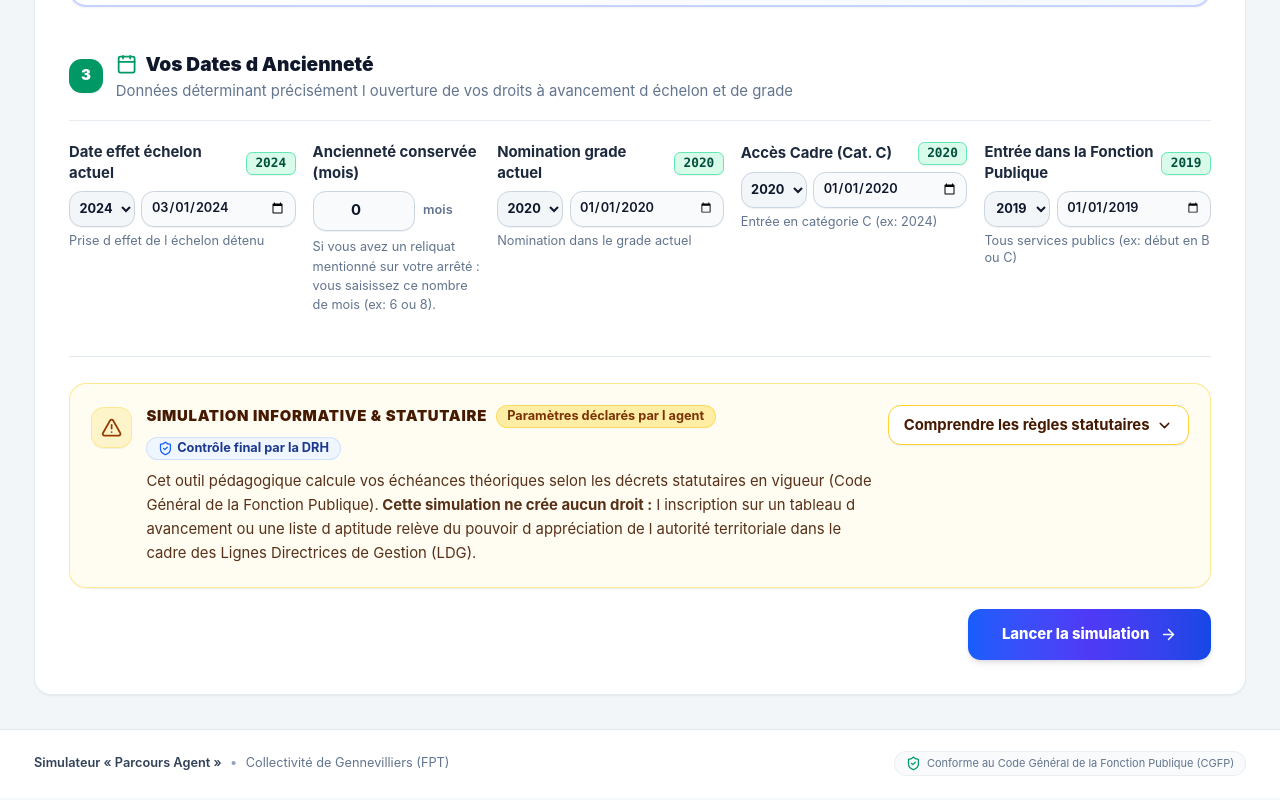
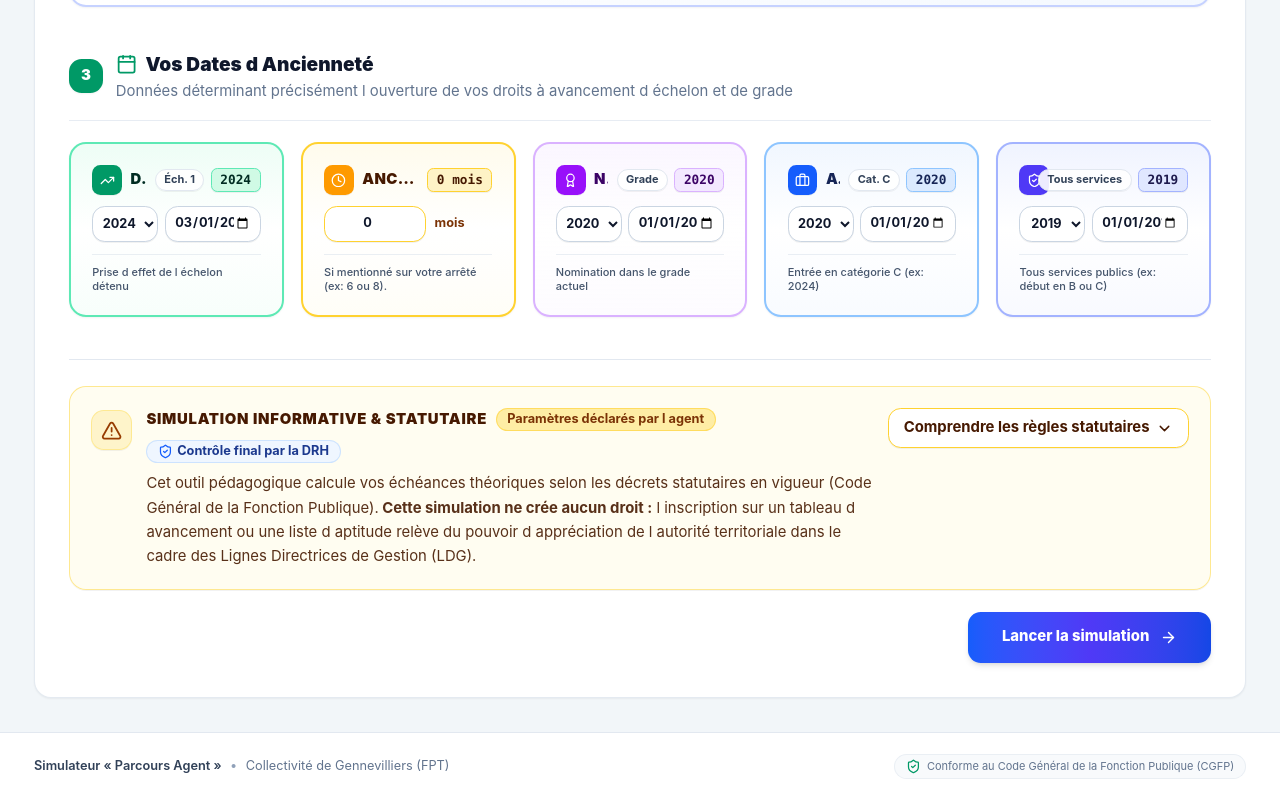
Before and after one commit to Nikkoola22/bolt, a React (Vite) app: page / in a window 1280 px wide. Shown: the part 1132-1932 px from the top of the page. Built offline with nearby package versions, Linux system fonts and the light colour scheme.

Commit message:
style: visibilise Section 3 date and seniority fields with colorful thematic cards, icons, and badges

```diff
--- a/src/components/AgentIntakeView.tsx
+++ b/src/components/AgentIntakeView.tsx
@@ -14,7 +14,9 @@ import {
   Zap,
   Award,
   TrendingUp,
-  FileText
+  FileText,
+  Clock,
+  ShieldCheck
 } from "lucide-react";
 
 interface AgentIntakeViewProps {
@@ -475,7 +477,8 @@ export const AgentIntakeView: React.FC<AgentIntakeViewProps> = ({
             </div>
           </div>
 
-          <div className="mt-5 grid grid-cols-1 sm:grid-cols-2 lg:grid-cols-3 xl:grid-cols-[1.15fr_0.85fr_1.15fr_1.15fr_1.15fr] gap-3.5 sm:gap-4 text-sm">
+          <div className="mt-5 grid grid-cols-1 sm:grid-cols-2 lg:grid-cols-3 xl:grid-cols-5 gap-3.5 sm:gap-4 text-sm">
+            {/* 1. Date effet échelon actuel (Thème Émeraude) */}
             <DateFieldWithYear
               label="Date effet échelon actuel"
               value={formData.dateEffetEchelonActuel}
@@ -484,28 +487,48 @@ export const AgentIntakeView: React.FC<AgentIntakeViewProps> = ({
               maxYear={2026}
               hint="Prise d effet de l échelon détenu"
               required
+              cardMode
+              themeColor="emerald"
+              icon={<TrendingUp className="w-3.5 h-3.5" />}
+              badgeLabel={`Éch. ${formData.echelonActuel}`}
             />
 
+            {/* 2. Ancienneté conservée (Thème Ambre) */}
+            <div className="border-2 border-amber-300 hover:border-amber-500 bg-gradient-to-b from-amber-50/90 via-white to-amber-50/40 rounded-2xl p-4 sm:p-5 shadow-xs hover:shadow-md transition-all duration-200 flex flex-col justify-between group">
               <div>
-              <div className="flex items-center justify-between mb-1.5">
-                <label className="block font-bold text-slate-800 text-sm">Ancienneté conservée (mois)</label>
+                <div className="flex items-center justify-between gap-2 mb-2.5">
+                  <div className="flex items-center gap-2 min-w-0">
+                    <div className="w-7 h-7 rounded-lg bg-amber-500 text-white flex items-center justify-center shadow-2xs shrink-0">
+                      <Clock className="w-3.5 h-3.5" />
                     </div>
-              <div className="flex items-center gap-2">
+                    <label className="block font-black text-amber-950 text-xs sm:text-sm tracking-wide uppercase truncate" title="Ancienneté conservée (mois)">
+                      Ancienneté conservée
+                    </label>
+                  </div>
+                  <span className="text-xs font-mono font-black px-2 py-0.5 rounded-md shadow-2xs bg-amber-100 text-amber-950 border border-amber-300 shrink-0">
+                    {formData.ancienneteConserveeMois || 0} mois
+                  </span>
+                </div>
+
+                <div className="flex items-center gap-2 mt-2">
                   <input
                     type="number"
                     min="0"
                     max="36"
                     value={formData.ancienneteConserveeMois}
                     onChange={(e) => setFormData({ ...formData, ancienneteConserveeMois: Number(e.target.value) })}
-                  className="w-20 sm:w-24 bg-slate-50/90 border border-slate-300 rounded-xl px-2.5 py-2 text-slate-900 font-bold text-sm text-center focus:bg-white focus:ring-2 focus:ring-emerald-500/20 focus:border-emerald-500 transition-all shadow-2xs"
+                    className="w-20 sm:w-24 bg-white border border-amber-300 rounded-xl px-2.5 py-2 text-slate-900 font-bold text-xs sm:text-xs text-center focus:bg-white focus:ring-2 focus:ring-amber-500/20 focus:border-amber-500 transition-all shadow-2xs"
                   />
-                <span className="text-xs text-slate-500 font-semibold">mois</span>
+                  <span className="text-xs font-bold text-amber-900">mois</span>
                 </div>
-              <span className="text-xs text-slate-500 mt-1.5 block leading-normal">
-                Si vous avez un reliquat mentionné sur votre arrêté : vous saisissez ce nombre de mois (ex: 6 ou 8).
-              </span>
               </div>
 
+              <div className="mt-3 pt-2.5 border-t border-slate-200/70 text-[11px] text-slate-600 font-medium leading-tight">
+                Si mentionné sur votre arrêté (ex: 6 ou 8).
+              </div>
+            </div>
+
+            {/* 3. Nomination grade actuel (Thème Violet) */}
             <DateFieldWithYear
               label="Nomination grade actuel"
               value={formData.dateNominationGradeActuel}
@@ -522,8 +545,13 @@ export const AgentIntakeView: React.FC<AgentIntakeViewProps> = ({
               maxYear={2026}
               hint="Nomination dans le grade actuel"
               required
+              cardMode
+              themeColor="purple"
+              icon={<Award className="w-3.5 h-3.5" />}
+              badgeLabel="Grade"
             />
 
+            {/* 4. Accès Cadre (Thème Bleu) */}
             <DateFieldWithYear
               label={`Accès Cadre (Cat. ${currentCadre.categorie})`}
               value={formData.dateEntreeCadreEmploi || formData.dateNominationGradeActuel}
@@ -532,10 +560,15 @@ export const AgentIntakeView: React.FC<AgentIntakeViewProps> = ({
               maxYear={2026}
               hint={`Entrée en catégorie ${currentCadre.categorie} (ex: 2024)`}
               required
+              cardMode
+              themeColor="blue"
+              icon={<Briefcase className="w-3.5 h-3.5" />}
+              badgeLabel={`Cat. ${currentCadre.categorie}`}
             />
 
+            {/* 5. Entrée Fonction Publique (Thème Indigo) */}
             <DateFieldWithYear
-              label="Entrée dans la Fonction Publique"
+              label="Entrée Fonction Publique"
               value={formData.dateEntreeFonctionPublique}
               onChange={(val) => setFormData({ ...formData, dateEntreeFonctionPublique: val })}
               minYear={1965}
@@ -543,6 +576,10 @@ export const AgentIntakeView: React.FC<AgentIntakeViewProps> = ({
               highlightYear={1998}
               hint="Tous services publics (ex: début en B ou C)"
               required
+              cardMode
+              themeColor="indigo"
+              icon={<ShieldCheck className="w-3.5 h-3.5" />}
+              badgeLabel="Tous services"
             />
           </div>
         </div>
--- a/src/components/DateFieldWithYear.tsx
+++ b/src/components/DateFieldWithYear.tsx
@@ -1,4 +1,6 @@
 import React, { useMemo } from "react";
+
+export type DateFieldTheme = "emerald" | "purple" | "blue" | "indigo" | "amber" | "slate";
 
 export interface DateFieldWithYearProps {
   label: string;
@@ -10,7 +12,75 @@ export interface DateFieldWithYearProps {
   maxYear?: number;
   highlightYear?: number;
   badgeLabel?: string;
+  icon?: React.ReactNode;
+  themeColor?: DateFieldTheme;
+  cardMode?: boolean;
 }
+
+const THEME_STYLES: Record<DateFieldTheme, {
+  cardBg: string;
+  border: string;
+  hoverBorder: string;
+  iconBg: string;
+  labelText: string;
+  yearBadge: string;
+  focusRing: string;
+}> = {
+  emerald: {
+    cardBg: "bg-gradient-to-b from-emerald-50/90 via-white to-emerald-50/40",
+    border: "border-emerald-300",
+    hoverBorder: "hover:border-emerald-500",
+    iconBg: "bg-emerald-600",
+    labelText: "text-emerald-950",
+    yearBadge: "bg-emerald-100 text-emerald-950 border-emerald-300",
+    focusRing: "focus:ring-emerald-500/20 focus:border-emerald-500",
+  },
+  purple: {
+    cardBg: "bg-gradient-to-b from-purple-50/90 via-white to-purple-50/40",
+    border: "border-purple-300",
+    hoverBorder: "hover:border-purple-500",
+    iconBg: "bg-purple-600",
+    labelText: "text-purple-950",
+    yearBadge: "bg-purple-100 text-purple-950 border-purple-300",
+    focusRing: "focus:ring-purple-500/20 focus:border-purple-500",
+  },
+  blue: {
+    cardBg: "bg-gradient-to-b from-blue-50/90 via-white to-blue-50/40",
+    border: "border-blue-300",
+    hoverBorder: "hover:border-blue-500",
+    iconBg: "bg-blue-600",
+    labelText: "text-blue-950",
+    yearBadge: "bg-blue-100 text-blue-950 border-blue-300",
+    focusRing: "focus:ring-blue-500/20 focus:border-blue-500",
+  },
+  indigo: {
+    cardBg: "bg-gradient-to-b from-indigo-50/90 via-white to-indigo-50/40",
+    border: "border-indigo-300",
+    hoverBorder: "hover:border-indigo-500",
+    iconBg: "bg-indigo-600",
+    labelText: "text-indigo-950",
+    yearBadge: "bg-indigo-100 text-indigo-950 border-indigo-300",
+    focusRing: "focus:ring-indigo-500/20 focus:border-indigo-500",
+  },
+  amber: {
+    cardBg: "bg-gradient-to-b from-amber-50/90 via-white to-amber-50/40",
+    border: "border-amber-300",
+    hoverBorder: "hover:border-amber-500",
+    iconBg: "bg-amber-500",
+    labelText: "text-amber-950",
+    yearBadge: "bg-amber-100 text-amber-950 border-amber-300",
+    focusRing: "focus:ring-amber-500/20 focus:border-amber-500",
+  },
+  slate: {
+    cardBg: "bg-gradient-to-b from-slate-50/90 via-white to-slate-50/40",
+    border: "border-slate-300",
+    hoverBorder: "hover:border-slate-500",
+    iconBg: "bg-slate-700",
+    labelText: "text-slate-900",
+    yearBadge: "bg-slate-100 text-slate-900 border-slate-300",
+    focusRing: "focus:ring-slate-500/20 focus:border-slate-500",
+  },
+};
 
 export const DateFieldWithYear: React.FC<DateFieldWithYearProps> = ({
   label,
@@ -22,6 +92,9 @@ export const DateFieldWithYear: React.FC<DateFieldWithYearProps> = ({
   maxYear = 2026,
   highlightYear = 1998,
   badgeLabel,
+  icon,
+  themeColor = "emerald",
+  cardMode = false,
 }) => {
   const currentYear = value && value.includes("-") ? value.split("-")[0] : String(highlightYear);
 
@@ -39,6 +112,76 @@ export const DateFieldWithYear: React.FC<DateFieldWithYearProps> = ({
     }
     return list;
   }, [minYear, maxYear]);
+
+  const styles = THEME_STYLES[themeColor] || THEME_STYLES.emerald;
+
+  if (cardMode) {
+    return (
+      <div className={`border-2 ${styles.border} ${styles.hoverBorder} ${styles.cardBg} rounded-2xl p-4 sm:p-5 shadow-xs hover:shadow-md transition-all duration-200 flex flex-col justify-between group`}>
+        <div>
+          <div className="flex items-center justify-between gap-2 mb-2.5">
+            <div className="flex items-center gap-2 min-w-0">
+              {icon && (
+                <div className={`w-7 h-7 rounded-lg ${styles.iconBg} text-white flex items-center justify-center shadow-2xs shrink-0`}>
+                  {icon}
+                </div>
+              )}
+              <label className={`block font-black ${styles.labelText} text-xs sm:text-sm tracking-wide uppercase truncate`} title={label}>
+                {label}
+              </label>
+            </div>
+            <div className="flex items-center gap-1.5 shrink-0">
+              {badgeLabel && (
+                <span className="text-[11px] font-bold px-2 py-0.5 rounded-full bg-white/90 text-slate-700 border border-slate-200 shadow-2xs">
+                  {badgeLabel}
+                </span>
+              )}
+              <span className={`text-xs font-mono font-black px-2 py-0.5 rounded-md shadow-2xs border ${styles.yearBadge}`}>
+                {currentYear}
+              </span>
+            </div>
+          </div>
+
+          <div className="flex items-center gap-1.5 mt-2">
+            {/* Sélecteur compact d'année */}
+            <div className="w-[66px] shrink-0">
+              <select
+                value={currentYear}
+                onChange={(e) => handleYearChange(e.target.value)}
+                className="w-full bg-white hover:bg-slate-50 border border-slate-300 font-bold rounded-xl px-1 py-2 text-slate-900 text-xs sm:text-xs focus:bg-white focus:ring-2 focus:ring-emerald-500/20 focus:border-emerald-500 transition-all cursor-pointer shadow-2xs text-center"
+                title={`Choisir l'année pour : ${label}`}
+              >
+                {yearsList.map((y) => (
+                  <option key={y} value={String(y)}>
+                    {y}
+                  </option>
+                ))}
+              </select>
+            </div>
+
+            {/* Datepicker HTML standard visible en entier */}
+            <div className="flex-1 min-w-0">
+              <input
+                type="date"
+                min={`${minYear}-01-01`}
+                max={`${maxYear}-12-31`}
+                value={value}
+                onChange={(e) => onChange(e.target.value)}
+                className="w-full min-w-0 bg-white border border-slate-300 rounded-xl px-2 py-2 text-slate-900 font-bold text-xs sm:text-xs focus:bg-white focus:ring-2 focus:ring-emerald-500/20 focus:border-emerald-500 transition-all shadow-2xs"
+                required={required}
+              />
+            </div>
+          </div>
+        </div>
+
+        {hint && (
+          <div className="mt-3 pt-2.5 border-t border-slate-200/70 text-[11px] text-slate-600 font-medium leading-tight">
+            {hint}
+          </div>
+        )}
+      </div>
+    );
+  }
 
   return (
     <div>
```
Lines whose indentation alone changed are shown as unchanged.
